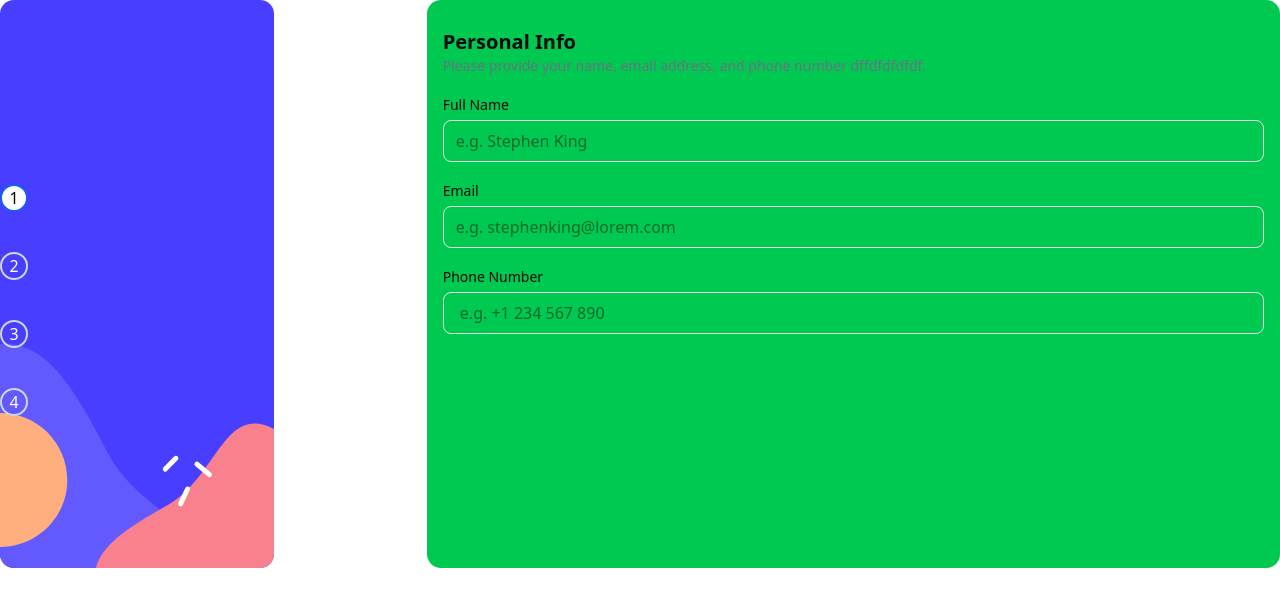
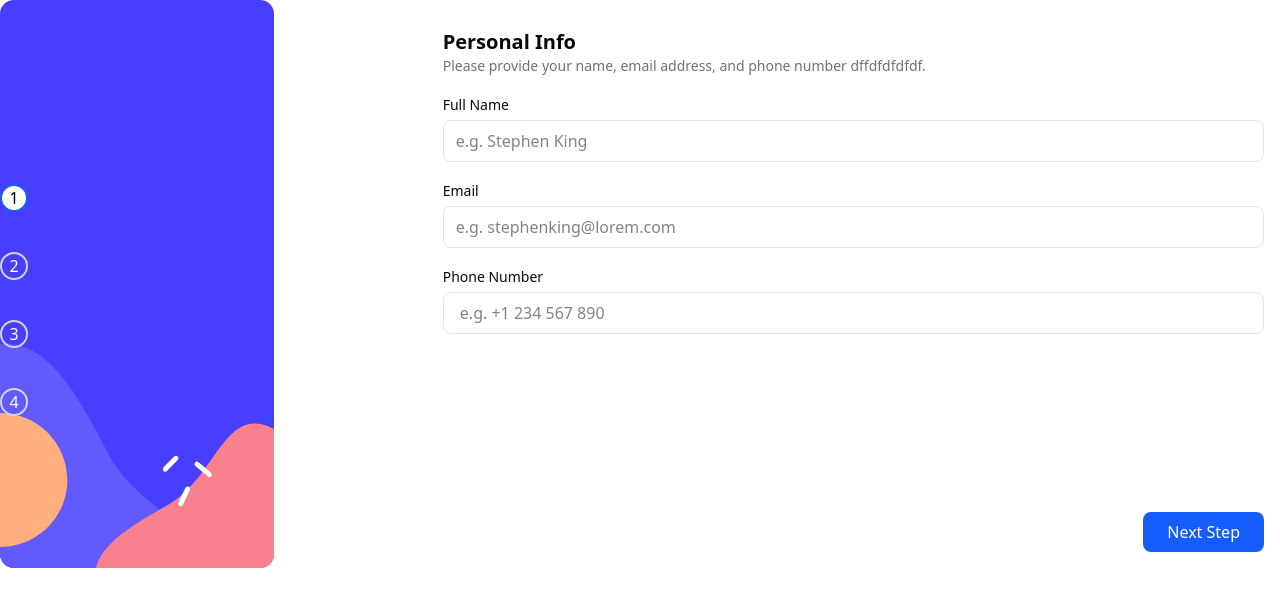
Before and after one commit to AskTiba/bit-by-bit, a Next.js app: page /challenges/multi-step-form in a window 1280 px wide. Shown: the top 606 px of the page. Built offline with nearby package versions, Linux system fonts and the light colour scheme.

Commit message:
feat(multi-step-form): modify navigation logic from one step to another

```diff
--- a/src/app/challenges/multi-step-form/components/NavigationButtons.tsx
+++ b/src/app/challenges/multi-step-form/components/NavigationButtons.tsx
@@ -5,15 +5,20 @@ interface NavigationButtonsProps {
   activeStep: number;
   stepsLength: number;
   onBack: () => void;
+  onNext: () => void;
 }
 
 const NavigationButtons: React.FC<NavigationButtonsProps> = ({
   activeStep,
   stepsLength,
   onBack,
-}) => (
-  <div className="flex justify-between absolute bottom-4 left-4 right-4 lg:static ">
-    {activeStep > 0 && activeStep < stepsLength + 1 && (
+  onNext,
+}) => {
+  if (activeStep >= stepsLength) return null; // Hide on final appreciation step
+
+  return (
+    <div className="flex justify-between items-center p-4">
+      {activeStep > 0 && (
         <button
           type="button"
           onClick={onBack}
@@ -23,29 +28,20 @@ const NavigationButtons: React.FC<NavigationButtonsProps> = ({
         </button>
       )}
       <div className="ml-auto">
-      {activeStep < stepsLength - 1 && (
         <button
-          type="submit"
-          className="px-6 py-2 bg-blue-600 hover:bg-blue-700 text-white font-medium cursor-pointer rounded-md transition duration-300"
+          type="button"
+          onClick={onNext}
+          className={`px-6 py-2 ${
+            activeStep === stepsLength - 1
+              ? "bg-green-600 hover:bg-green-700"
+              : "bg-blue-600 hover:bg-blue-700"
+          } text-white font-medium cursor-pointer rounded-md transition duration-300`}
         >
-          Next Step
+          {activeStep === stepsLength - 1 ? "Confirm" : "Next Step"}
         </button>
-      )}
-      {activeStep === stepsLength - 1 && (
-        <button
-          type="submit"
-          className="px-6 py-2 bg-green-600 hover:bg-green-700 text-white font-medium rounded-md transition duration-300"
-        >
-          Confirm
-        </button>
-      )}
-      {activeStep === stepsLength && (
-        <div className="text-sm text-gray-400 italic">
-          <p>🎉 Thank you! You are all set.</p>
-        </div>
-      )}
       </div>
     </div>
   );
+};
 
 export default NavigationButtons;
--- a/src/app/challenges/multi-step-form/components/sidebar.tsx
+++ b/src/app/challenges/multi-step-form/components/sidebar.tsx
@@ -1,7 +1,7 @@
-// components/Sidebar.tsx
+// Sidebar.tsx
 "use client";
 
-import React, { useState } from "react";
+import React, { useEffect, useState } from "react";
 import Image from "next/image";
 import sidebar from "../assets/images/bg-sidebar-mobile.svg";
 import desktop_sidebar from "../assets/images/bg-sidebar-desktop.svg";
@@ -12,85 +12,99 @@ import StepContent from "./StepContent";
 import NavigationButtons from "./NavigationButtons";
 import { FormData } from "../lib/types/formData";
 
-const steps = [1, 2, 3, 4];
+const steps = [1, 2, 3, 4]; // 4 steps
 
 const Sidebar: React.FC = () => {
-  const [activeStep, setActiveStep] = useState<number>(0); // Tracks current step
-  const [isYearly, setIsYearly] = useState<boolean>(false); // Toggles plan type
+  const [activeStep, setActiveStep] = useState(0);
+  const [visitedSteps, setVisitedSteps] = useState<boolean[]>(
+    Array(steps.length).fill(false)
+  );
 
   const {
     register,
     handleSubmit,
+    trigger,
     formState: { errors },
   } = useForm<FormData>();
 
-  const onSubmit: SubmitHandler<FormData> = (data) => {
-    if (activeStep < steps.length) {
-      setActiveStep((prev) => prev + 1);
-    } else {
-      console.log("🎉 Form submitted:", data);
+  // Mark step visited when activeStep changes
+  useEffect(() => {
+    setVisitedSteps((prev) => {
+      const clone = [...prev];
+      clone[activeStep] = true;
+      return clone;
+    });
+  }, [activeStep]);
+
+  // Move forward with validation
+  const onNext = async () => {
+    const valid = await trigger(); // validate current step
+    if (!valid) return;
+    setActiveStep((prev) => Math.min(prev + 1, steps.length));
+  };
+
+  // Move backward
+  const onBack = () => {
+    setActiveStep((prev) => Math.max(prev - 1, 0));
+  };
+
+  // Click a step indicator: allow if visited
+  const handleStepClick = async (index: number) => {
+    if (visitedSteps[index]) {
+      setActiveStep(index);
+    } else if (index === activeStep + 1) {
+      // If next step isn’t visited yet, gate it behind validation
+      const valid = await trigger();
+      if (valid) setActiveStep(index);
     }
   };
 
-  const handleStepClick = (index: number) => {
-    if (index <= activeStep) {
-      setActiveStep(index);
-    }
-  };
-
-  const handleBack = () => {
-    setActiveStep((prev) => Math.max(prev - 1, 0));
+  // Final submission
+  const onSubmit: SubmitHandler<FormData> = (data) => {
+    console.log("🎉 Form completed:", data);
+    setActiveStep(steps.length); // go to Appreciation screen
   };
 
   return (
     <section className="grid grid-cols-1 lg:grid-cols-3 lg:grid-rows-[1fr_auto] max-h-screen w-full">
-      {/* Sidebar Image */}
+      {/* Sidebar image & step indicators */}
       <div className="relative w-full">
         <Image
           src={desktop_sidebar}
-          alt="Sidebar background"
+          alt="Desktop sidebar"
           className="hidden lg:flex rounded-xl"
         />
         <Image
           src={sidebar}
-          alt="Sidebar background mobile"
+          alt="Mobile sidebar"
           className="block lg:hidden w-full"
         />
-        {/* Step indicators */}
+
         <StepIndicator
           steps={steps}
           activeStep={activeStep}
+          visitedSteps={visitedSteps}
           onStepClick={handleStepClick}
         />
       </div>
 
-      {/* Step Content and Navigation */}
+      {/* Wizard form */}
       <form
         onSubmit={handleSubmit(onSubmit)}
-        className="col-span-2 grid grid-rows-[1fr_auto] absolute z-20 top-24 lg:static mx-3 lg:bg-green-500 bg-white rounded-xl lg:mx-0"
+        className="col-span-2 grid grid-rows-[1fr_auto] absolute z-20 top-24 lg:static mx-3 bg-white rounded-xl lg:mx-0"
       >
         <StepContent
           activeStep={activeStep}
-          isYearly={isYearly}
-          setIsYearly={setIsYearly}
           register={register}
           errors={errors}
         />
-        <div className="hidden">
-          <NavigationButtons
-            activeStep={activeStep}
-            stepsLength={steps.length}
-            onBack={handleBack}
-          />
-        </div>
-      </form>
-      <div className="lg:hidden">
         <NavigationButtons
           activeStep={activeStep}
           stepsLength={steps.length}
-          onBack={handleBack}
+          onNext={onNext}
+          onBack={onBack}
         />
-      </div>
+      </form>
     </section>
   );
 };
```
Also changed, not shown: src/app/challenges/multi-step-form/components/StepContent.tsx (indentation only). Lines whose indentation alone changed are shown as unchanged.
